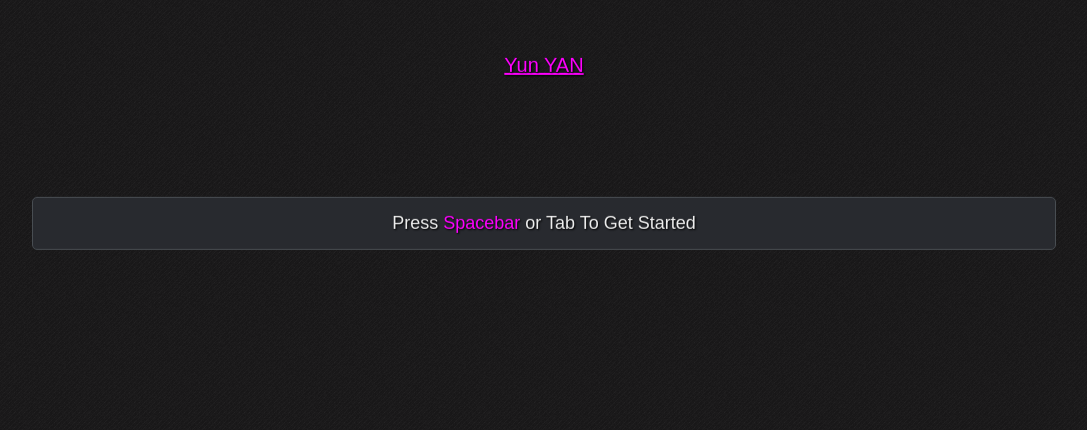
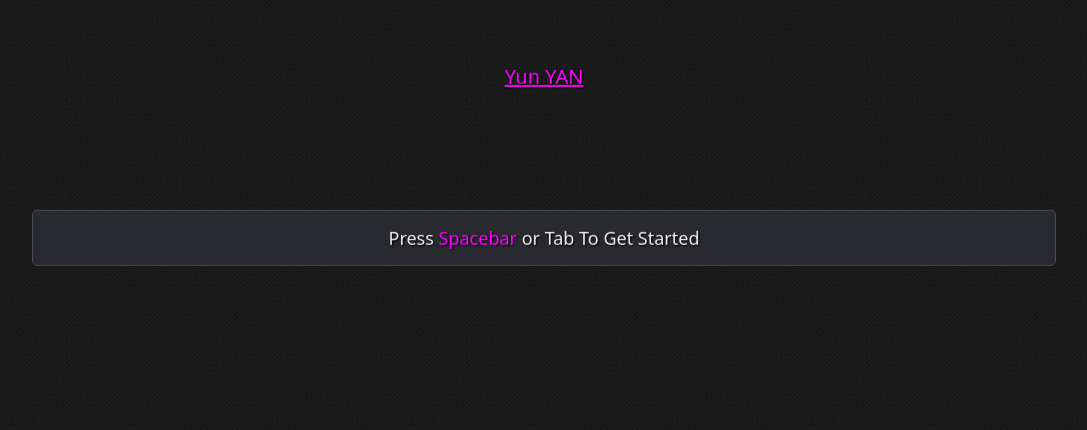
Before and after one commit to Puriney/clipseq, a plain HTML site: page index.html in a window 1280 px wide. Shown: the part 378-808 px from the top of the page, without its empty margins (96-1183 px from the left). Drawn offline with Linux system fonts and the light colour scheme.

Commit message:
font changed to Sans for all Browsers

```diff
--- a/index.html
+++ b/index.html
@@ -4,7 +4,7 @@
             body{
                 width:1024px;
                 font-size: 30px;
-                font-family: 'Armata', sans-serif;
+                font-family: 'Sans', sans-serif;
 				background: url(images/pt-2.png);
 				color: #eee;
 				text-shadow: 1px 1px 2px #000;
```
